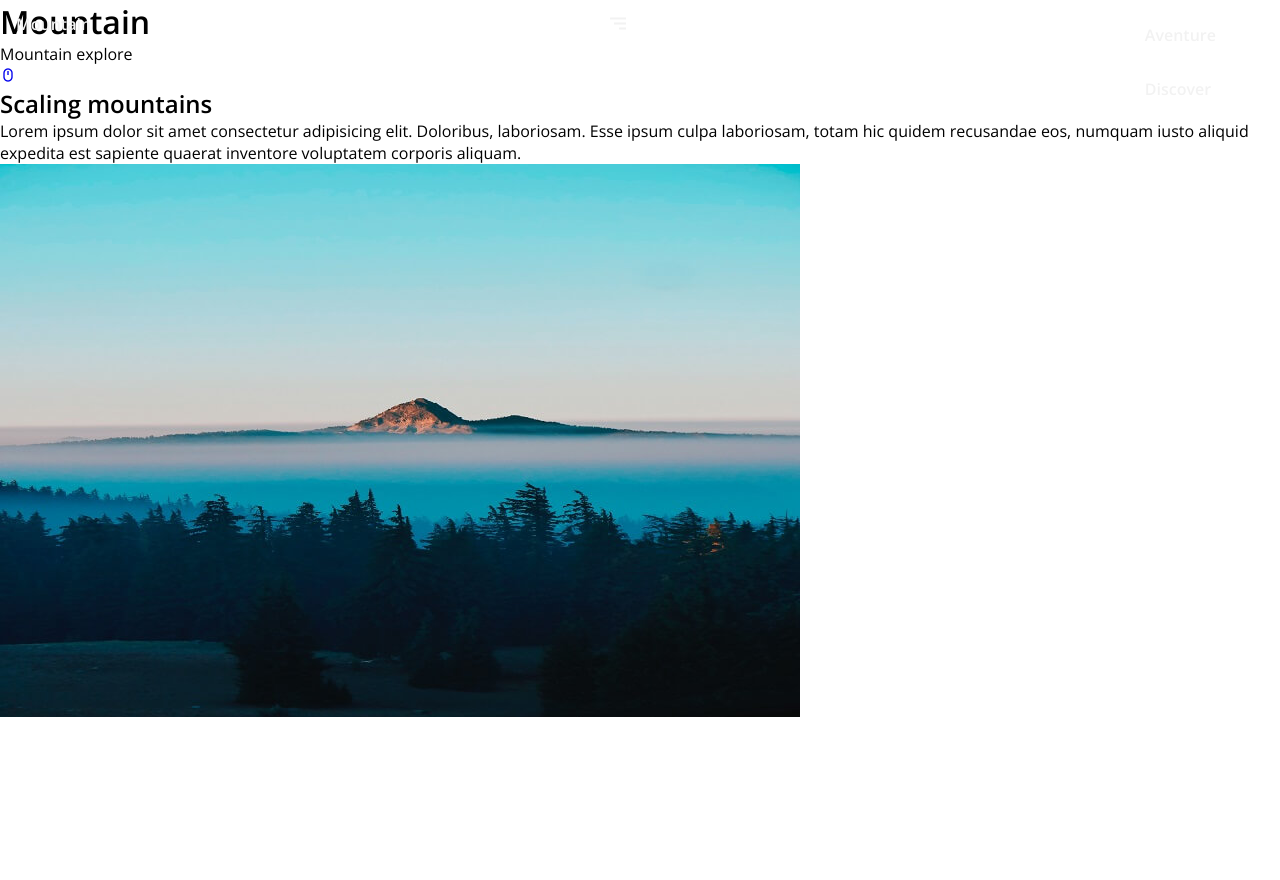
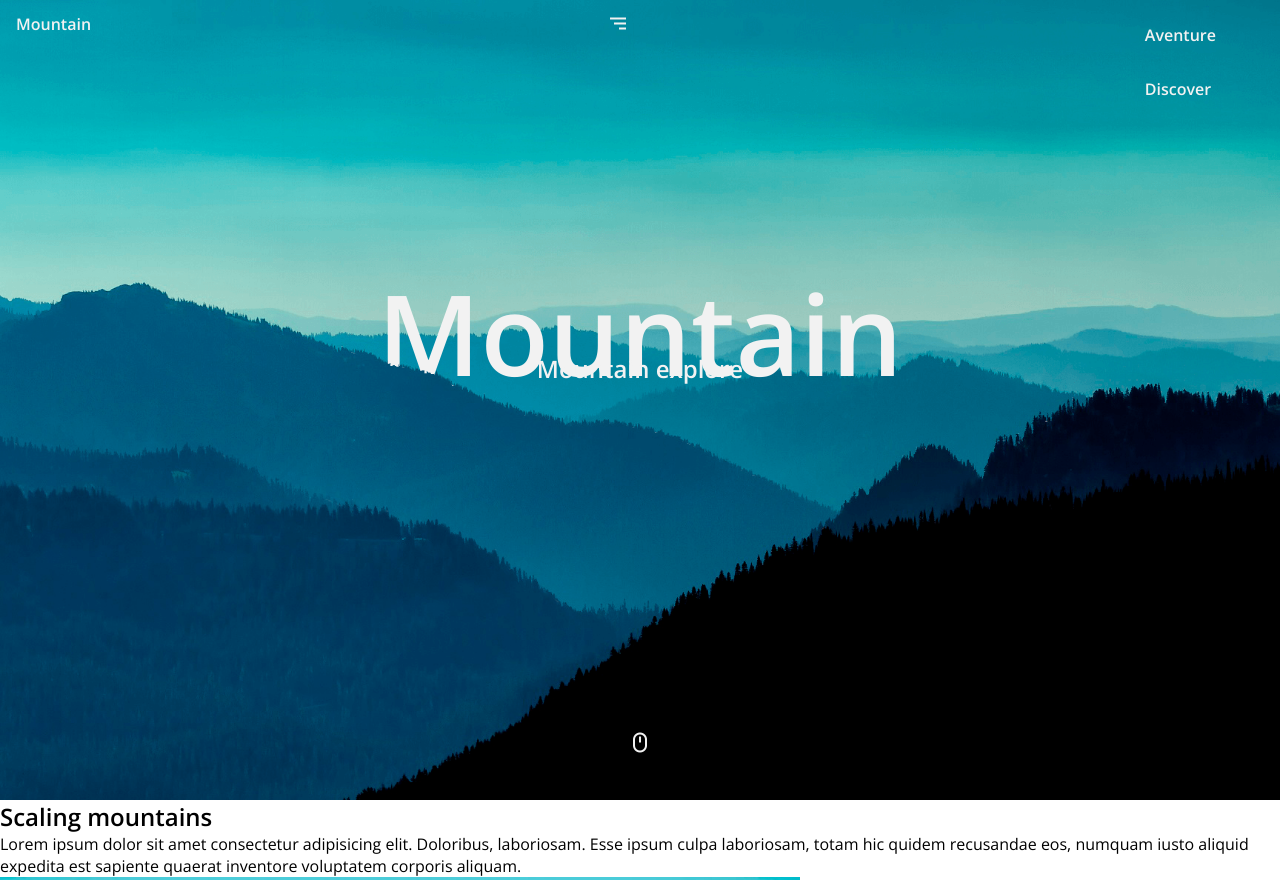
Before and after one commit to Amit-Patra-04/Parallax-Scrolling-LP, a plain HTML site: page index.html in a window 1280 px wide. Shown: the top 880 px of the page. Before the commit the page ends 800 px from the top, so only its background shows below. Drawn offline with nearby package versions, Linux system fonts and the light colour scheme.

Commit message:
Home Section Style

```diff
--- a/style.css
+++ b/style.css
@@ -135,3 +135,82 @@ img {
 .show {
   top: 3rem;
 }
+
+/*===== HOME =====*/
+.home {
+  height: 100vh;
+  overflow: hidden;
+  position: relative;
+}
+
+.home__parallax {
+  width: 100%;
+  height: 100%;
+  position: absolute;
+  background-repeat: no-repeat;
+  background-size: cover;
+  background-position: center;
+}
+
+.home__parallax-img1 {
+  background-image: url("img/imgm1.png");
+  z-index: var(--z-normal);
+}
+
+.home__parallax-img2 {
+  background-image: url("img/imgm2.png");
+  z-index: var(--z-tooltip);
+}
+
+.home__parallax-img3 {
+  background-image: url("img/imgm3.png");
+  z-index: var(--z-fixed);
+}
+
+.home__parallax-img4 {
+  background-image: url("img/imgm4.png");
+  z-index: var(--z-fixed);
+}
+
+.home__title, .home__subtitle {
+  position: absolute;
+  width: 100%;
+  display: -webkit-box;
+  display: -ms-flexbox;
+  display: flex;
+  -webkit-box-pack: center;
+      -ms-flex-pack: center;
+          justify-content: center;
+  color: var(--white-color);
+}
+
+.home__title {
+  top: 32%;
+  font-size: var(--biggest-font-size);
+  z-index: var(--z-normal);
+}
+
+.home__subtitle {
+  top: 44%;
+  font-size: var(--h2-font-size);
+  font-weight: bold;
+  z-index: var(--z-tooltip);
+}
+
+.home__scroll {
+  position: absolute;
+  bottom: 2.5rem;
+  width: 100%;
+  display: -webkit-box;
+  display: -ms-flexbox;
+  display: flex;
+  -webkit-box-pack: center;
+      -ms-flex-pack: center;
+          justify-content: center;
+  font-size: 1.5rem;
+  z-index: var(--z-modal);
+}
+
+.home__scroll .bx-mouse {
+  color: var(--white-color);
+}
```
